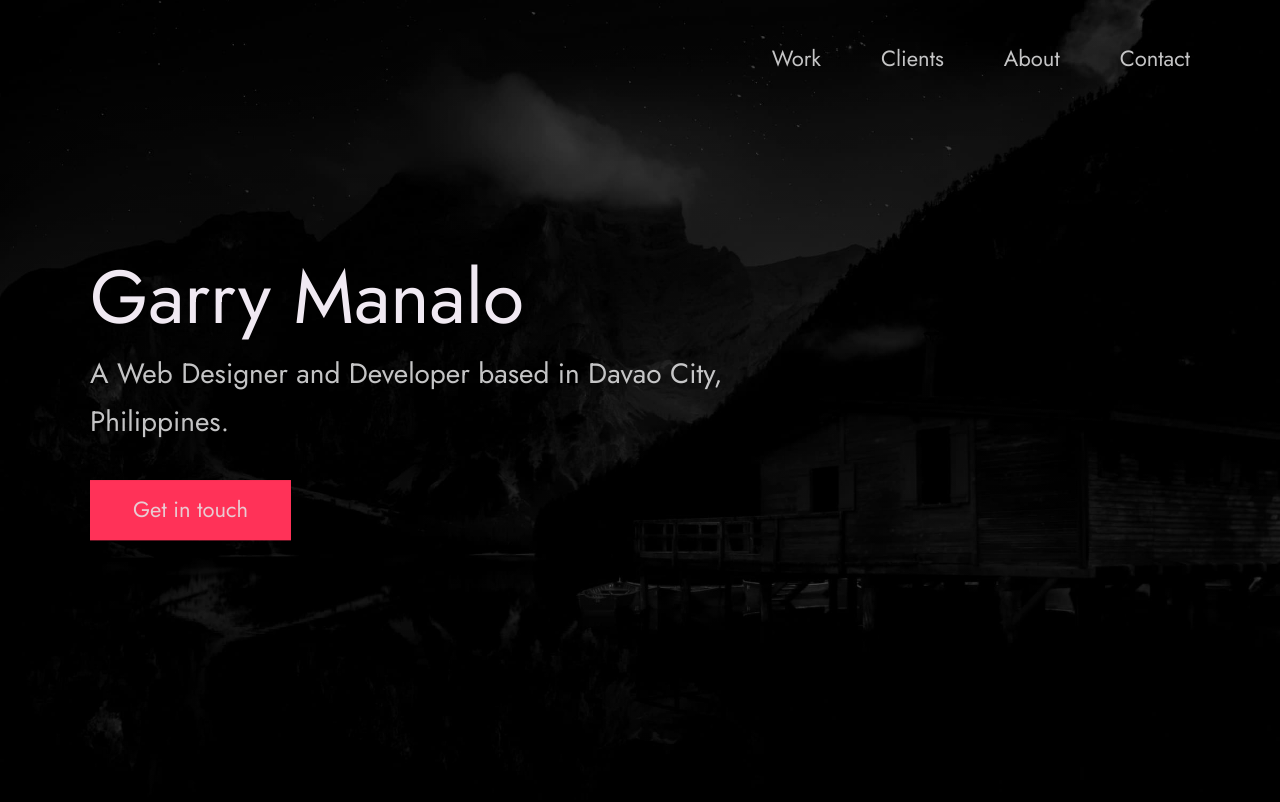
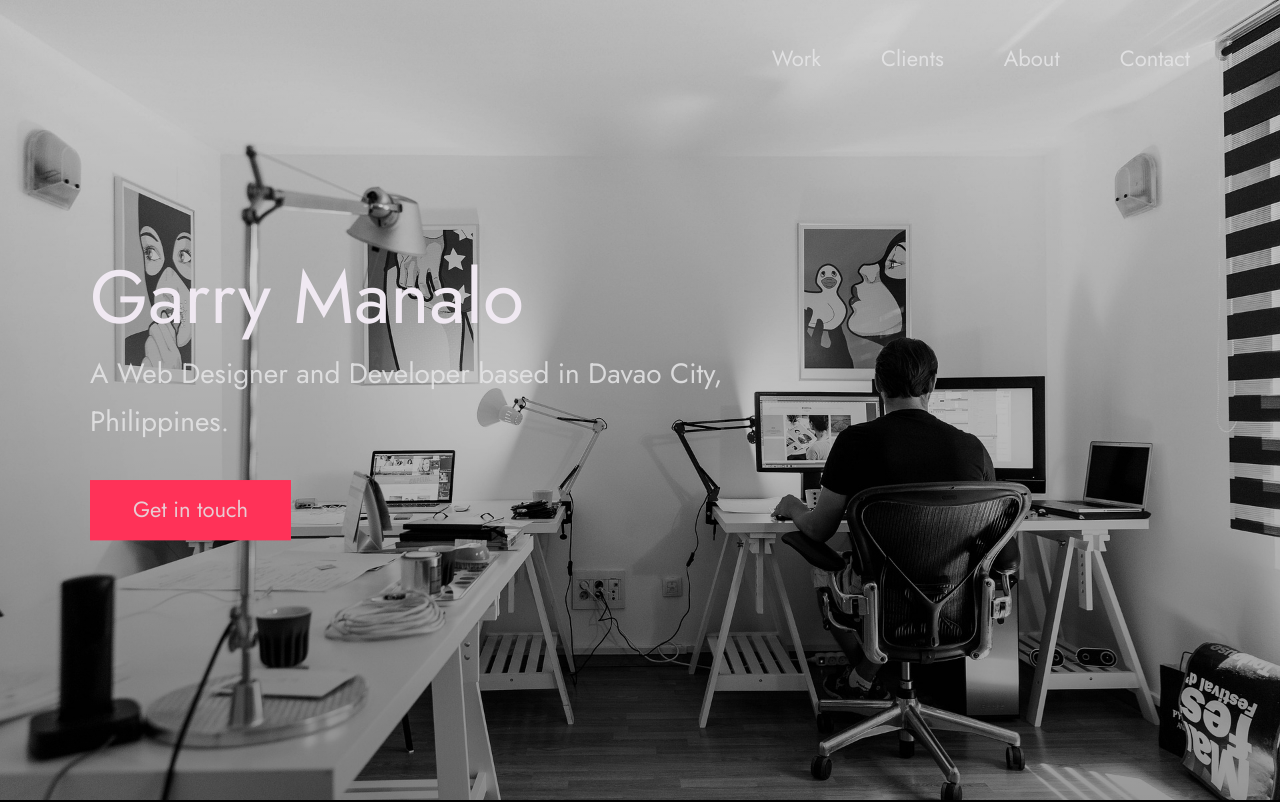
Before and after one commit to miklovito/myportfolio, a plain HTML site: page index.html in a window 1280 px wide. Shown: the top 802 px of the page. Drawn offline with Linux system fonts and the light colour scheme.

Commit message:
Chnage header image in the css

```diff
--- a/index.css
+++ b/index.css
@@ -405,7 +405,7 @@ body:not(.user-is-tabbing) a:focus {
 
 .header {
     background: linear-gradient(rgba(0,0,0, .1), rgba(0,0,0, .4)),
-        url('./images/header.jpg');
+        url('./images/home-office.jpg');
     height: 100vh;
     background-size: cover;
     background-position: center;
```
Also changed, not shown: images/home-office.jpg (added).
